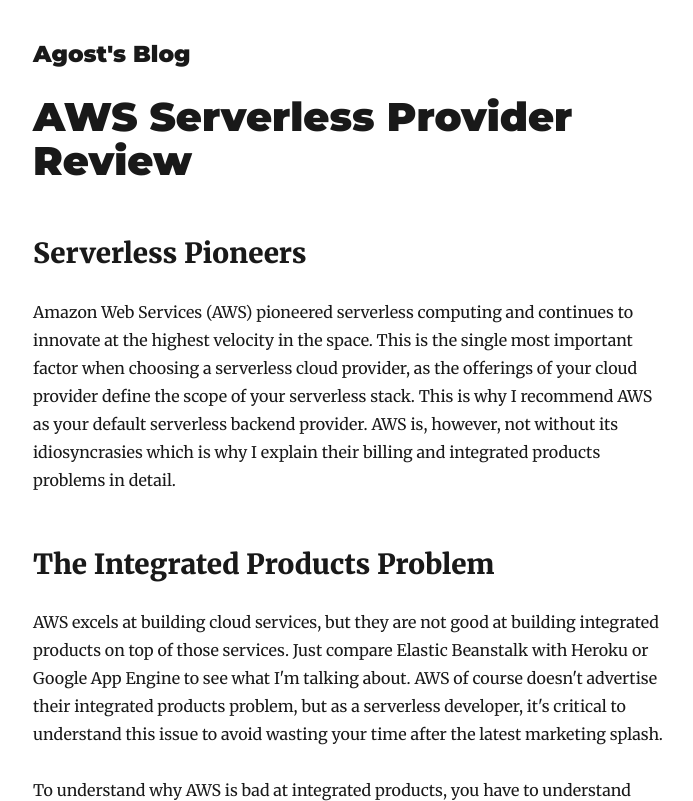
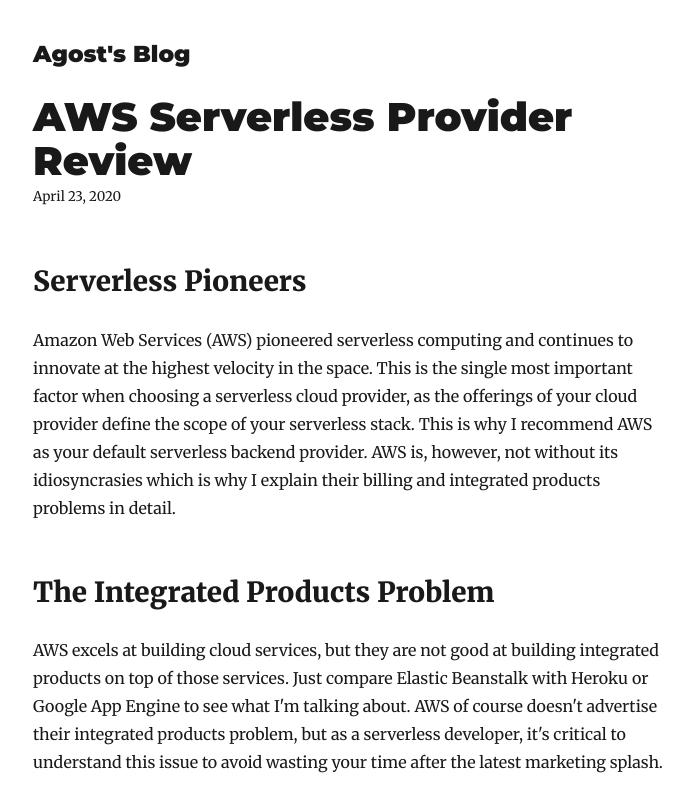
Before and after one commit to agostbiro/blog.agostbiro.net, a Gatsby site: page /2020/04/aws-serverless-provider-review/ in a window 1280 px wide. Shown: the top 801 px of the page, without its empty margins (292-985 px from the left). Built offline with nearby package versions, Linux system fonts and the light colour scheme; Gatsby itself is replaced by a stand-in of ours; some packages are replaced by stand-ins of ours.

Commit message:
Fix blog post dates

```diff
--- a/content/blog/2020/04/aws-serverless-provider-review/index.md
+++ b/content/blog/2020/04/aws-serverless-provider-review/index.md
@@ -1,6 +1,7 @@
 ---
 title: "AWS Serverless Provider Review"
 canonical: https://dokklib.com/providers/aws/
+date: "2020-04-23"
 ---
 
 ## Serverless Pioneers
--- a/content/blog/2020/04/the-serverless-stack/index.md
+++ b/content/blog/2020/04/the-serverless-stack/index.md
@@ -1,6 +1,7 @@
 ---
 title: "The Serverless Stack"
 canonical: https://dokklib.com/serverless-stack/
+date: "2020-04-23"
 ---
 
 ## What Is Serverless
```
